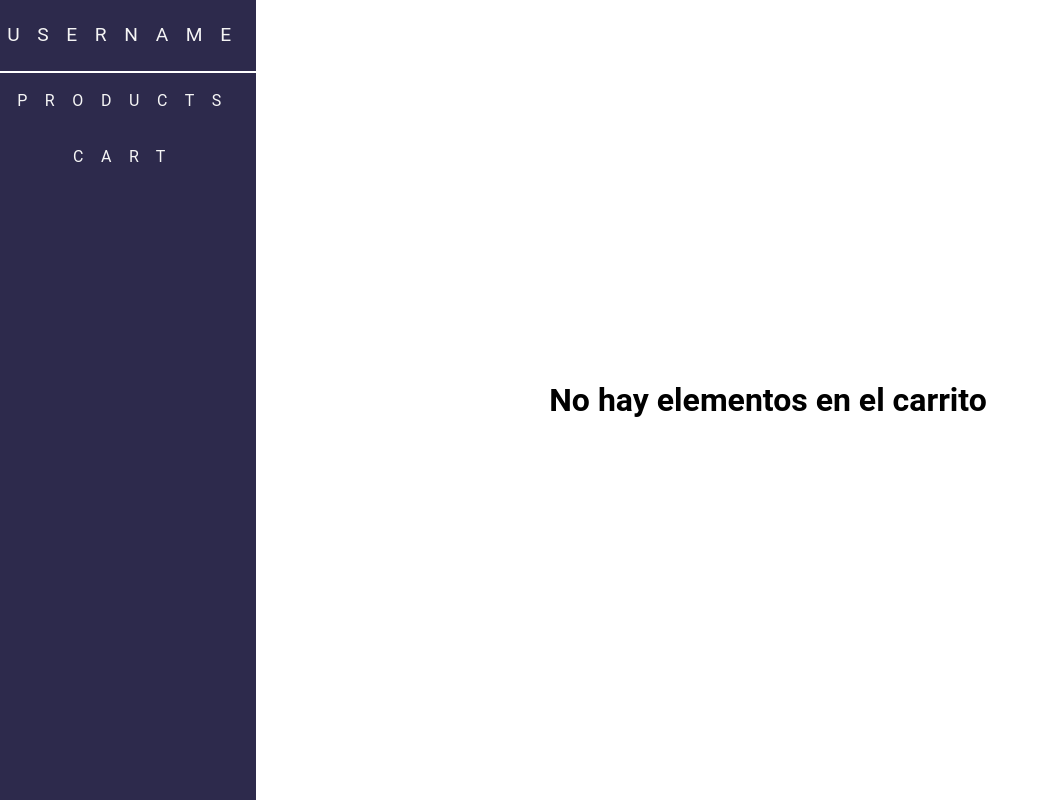
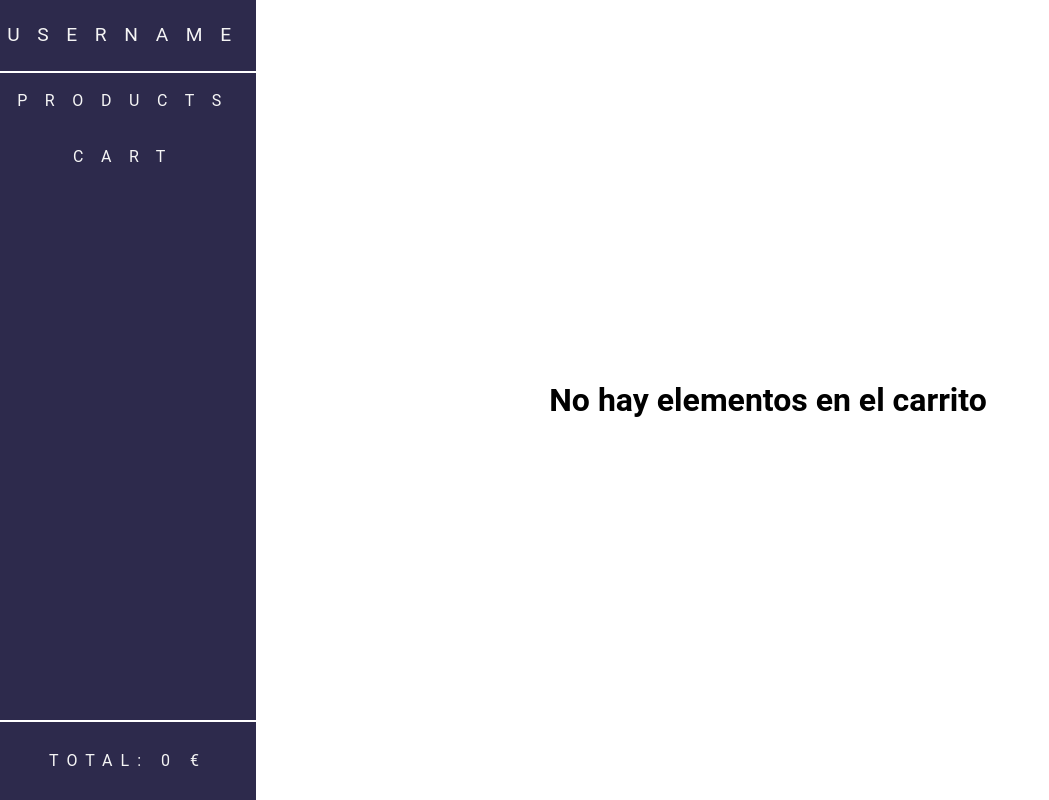
Before and after one commit to AngelMartinezFernandez/f5-vue3-pinia, a Vue app: page /cart in a window 1280 px wide. Shown: the whole page, without its empty margins (0-1049 px from the left). Built offline with nearby package versions, Linux system fonts and the light colour scheme.

Commit message:
Mostrando total de euros en Sidebar.vue. Modificaciones de css solucionando fallos cuando hay overflow.

```diff
--- a/index.html
+++ b/index.html
@@ -4,7 +4,7 @@
     <meta charset="UTF-8">
     <link rel="icon" href="/favicon.ico">
     <meta name="viewport" content="width=device-width, initial-scale=1.0">
-    <title>Vite App</title>
+    <title>Tienda F5</title>
   </head>
   <body>
     <div id="app"></div>
--- a/src/assets/main.css
+++ b/src/assets/main.css
@@ -14,7 +14,6 @@
     display: grid;
     grid-template-columns: 20% 80%;
     height: 100vh;
-    overflow-y: auto;
 }
 
 
--- a/src/components/Sidebar.vue
+++ b/src/components/Sidebar.vue
@@ -7,10 +7,22 @@
       <router-link to="/" class="nav-button text">Products</router-link>
       <router-link to="/cart" class="nav-button text">Cart</router-link>
     </div>
+    <div class="sidebar-footer text total">
+      {{ total }}
+    </div>
   </div>
 </template>
 
 <script setup>
+import { useCartStore } from '@/stores/cart'
+import { computed } from 'vue'
+
+const cartStore = useCartStore()
+
+// COMPUTED
+const total = computed(() => {
+  return `Total: ${cartStore.getTotal} €`
+})
 </script>
 
 <style scoped>
@@ -31,6 +43,18 @@
   text-transform: uppercase;
   color: whitesmoke;
   border-bottom: 2px solid white;
+}
+
+.sidebar-footer {
+  position: fixed;
+  bottom: 0;
+  display: flex;
+  justify-content: center;
+  align-items: center;
+  height: 10vh;
+  width: 20%;
+  color: whitesmoke;
+  border-top: 2px solid white;
 }
 
 .sidebar-nav {
@@ -66,4 +90,8 @@
   text-transform: uppercase;
   color: var(--secondary-color);
 }
+
+.total {
+  letter-spacing: 0.5rem;
+}
 </style>
--- a/src/views/CartView.vue
+++ b/src/views/CartView.vue
@@ -29,6 +29,8 @@ const deleteProduct = (itemId) => {
   flex-direction: column;
   justify-content: center;
   align-items: center;
+  padding: 5vh 0;
+  overflow-y: auto;
 }
 p {
   margin: 0 10px
--- a/src/views/ProductsView.vue
+++ b/src/views/ProductsView.vue
@@ -58,6 +58,8 @@ const addProduct = (productId) => {
   display: flex;
   flex-direction: column;
   align-items: center;
+  padding: 5vh 0;
+  overflow-y: auto;
 }
 
 .content__products {
```
